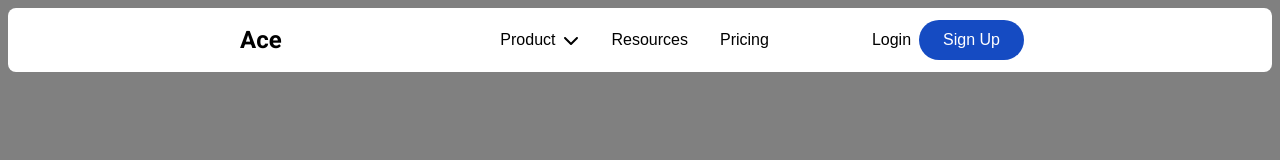
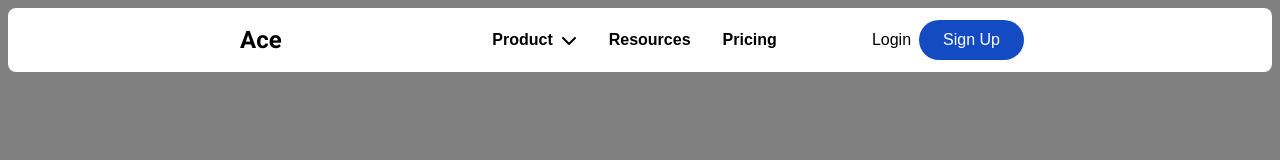
Before and after one commit to juanmaurente/Ace-Investments, a React (Vite) app: page / in a window 1280 px wide. In both pictures the pointer is over the element 634 px from the left and 40 px from the top of the page. Shown: the top 160 px of the page. Built offline with nearby package versions, Linux system fonts and the light colour scheme; a web font is replaced by a local one.

Commit message:
works on navbar

```diff
--- a/src/components/Navbar/Navbar.module.css
+++ b/src/components/Navbar/Navbar.module.css
@@ -51,7 +51,6 @@
 	}
 	.navbarButtons {
 		display: flex;
-		background-color: yellow;
 		width: 100%;
 		align-items: center;
 	}
@@ -65,6 +64,7 @@
 
 	.navigationButtons ul:hover {
 		cursor: pointer;
+		font-weight: bolder;
 	}
 
 	.accountButtons a:first-child {
```
